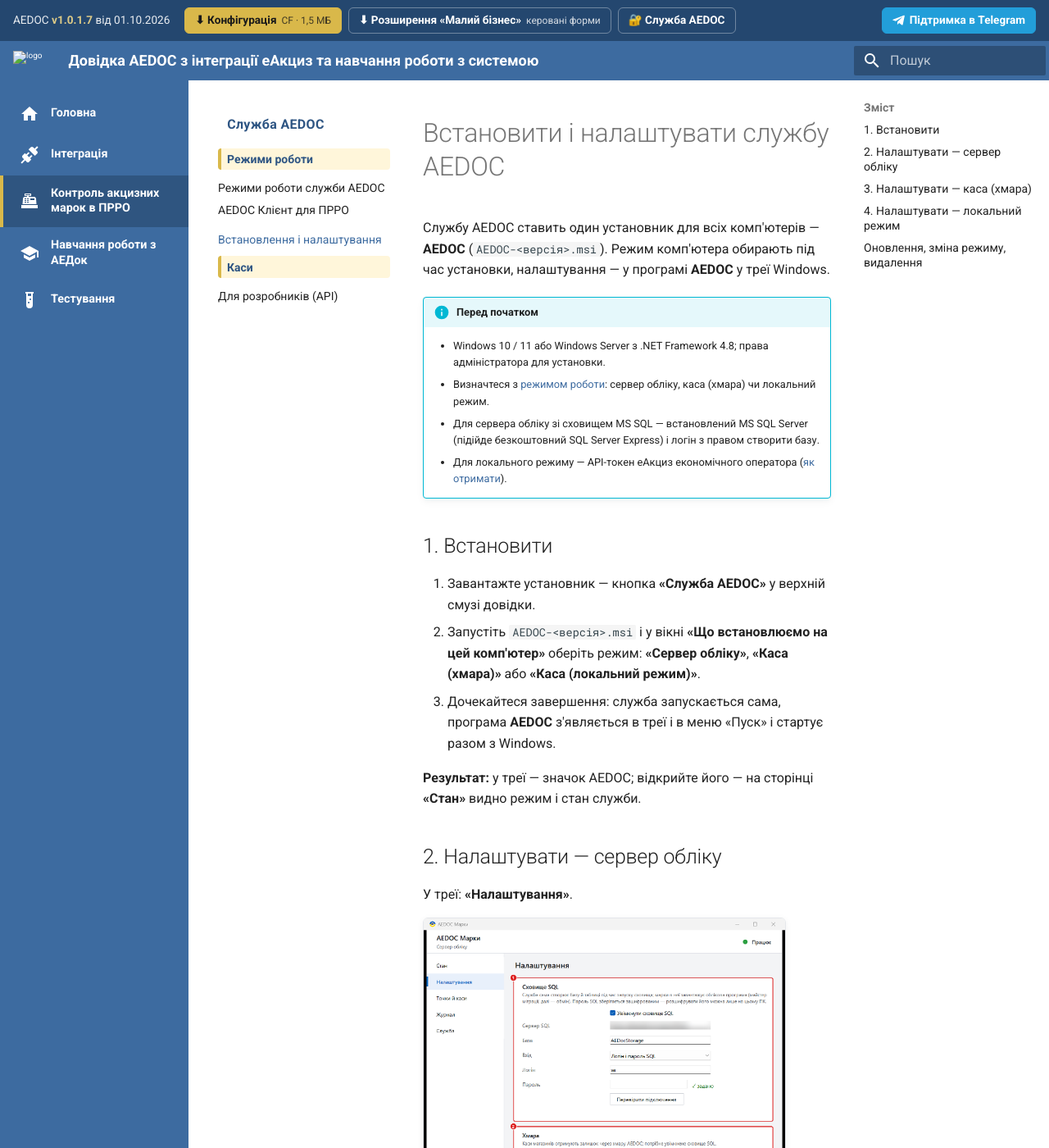
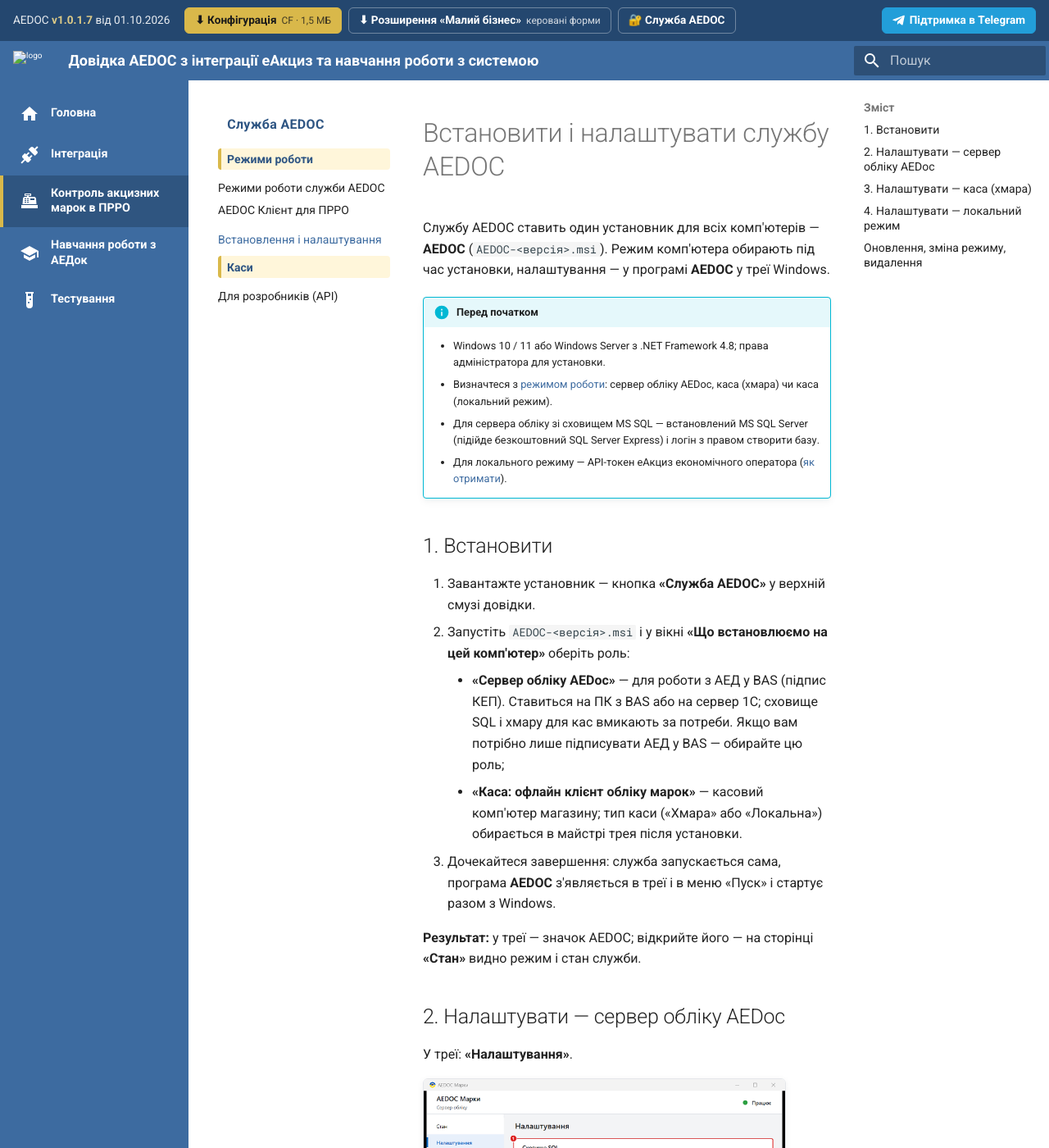
Before and after one commit to sukhenko/aedoc-docs, an MkDocs documentation site: the page built from docs/sluzhba-aedoc/vstanovlennia.md, in a window 1280 px wide and 1400 px high. Shown: the whole window at 82% size. Built offline with MkDocs 1.6.1 and Material for MkDocs 9.7.7, drawn with Linux system fonts in a browser that asks for light colours.

Commit message:
Установка: дві ролі установника з новими назвами, підказка «лише підпис АЕД у BAS — Сервер обліку AEDoc»
Co-Authored-By: Claude Opus 5.5 <noreply@anthropic.com>

```diff
--- a/docs/integratsiia/sandbox.md
+++ b/docs/integratsiia/sandbox.md
@@ -82,7 +82,7 @@ AEDOC інтегрується з наступними конфігурація
 <p class="way__sub">Повноцінне тестування з власною тестовою базою</p>
 <ol>
 <li><strong>Інтегрувати конфігурацію</strong> — (див. <a href="#сумісність-з-конфігураціями-bas">таблицю сумісності</a> вище).</li>
-<li><strong>Встановити <a href="../../sluzhba-aedoc/vstanovlennia/">службу AEDOC</a></strong> (режим «Сервер обліку») для роботи з ключем КЕП.</li>
+<li><strong>Встановити <a href="../../sluzhba-aedoc/vstanovlennia/">службу AEDOC</a></strong> (роль «Сервер обліку AEDoc») для роботи з ключем КЕП.</li>
 </ol>
 <p><a class="way__btn way__btn--outline" href="../../pershyi-zapusk/pomichnyk-eo/">📖 Інструкція до майстра ЕО</a></p>
 <div class="creds">
--- a/docs/sluzhba-aedoc/vstanovlennia.md
+++ b/docs/sluzhba-aedoc/vstanovlennia.md
@@ -4,19 +4,21 @@
 
 !!! info "Перед початком"
     - Windows 10 / 11 або Windows Server з .NET Framework 4.8; права адміністратора для установки.
-    - Визначтеся з [режимом роботи](rezhymy.md): сервер обліку, каса (хмара) чи локальний режим.
+    - Визначтеся з [режимом роботи](rezhymy.md): сервер обліку AEDoc, каса (хмара) чи каса (локальний режим).
     - Для сервера обліку зі сховищем MS SQL — встановлений MS SQL Server (підійде безкоштовний SQL Server Express) і логін з правом створити базу.
     - Для локального режиму — API-токен еАкциз економічного оператора ([як отримати](../pershyi-zapusk/api-token.md)).
 
 ## 1. Встановити
 
 1. Завантажте установник — кнопка **«Служба AEDOC»** у верхній смузі довідки.
-2. Запустіть `AEDOC-<версія>.msi` і у вікні **«Що встановлюємо на цей комп'ютер»** оберіть режим: **«Сервер обліку»**, **«Каса (хмара)»** або **«Каса (локальний режим)»**.
+2. Запустіть `AEDOC-<версія>.msi` і у вікні **«Що встановлюємо на цей комп'ютер»** оберіть роль:
+    - **«Сервер обліку AEDoc»** — для роботи з АЕД у BAS (підпис КЕП). Ставиться на ПК з BAS або на сервер 1С; сховище SQL і хмару для кас вмикають за потреби. Якщо вам потрібно лише підписувати АЕД у BAS — обирайте цю роль;
+    - **«Каса: офлайн клієнт обліку марок»** — касовий комп'ютер магазину; тип каси («Хмара» або «Локальна») обирається в майстрі трея після установки.
 3. Дочекайтеся завершення: служба запускається сама, програма **AEDOC** з'являється в треї і в меню «Пуск» і стартує разом з Windows.
 
 **Результат:** у треї — значок AEDOC; відкрийте його — на сторінці **«Стан»** видно режим і стан служби.
 
-## 2. Налаштувати — сервер обліку
+## 2. Налаштувати — сервер обліку AEDoc
 
 У треї: **«Налаштування»**.
 
```
Also changed, not shown: docs/sluzhba-aedoc/kasy/index.md (+1 -1 lines), docs/sluzhba-aedoc/rezhymy.md (+4 -4 lines).
